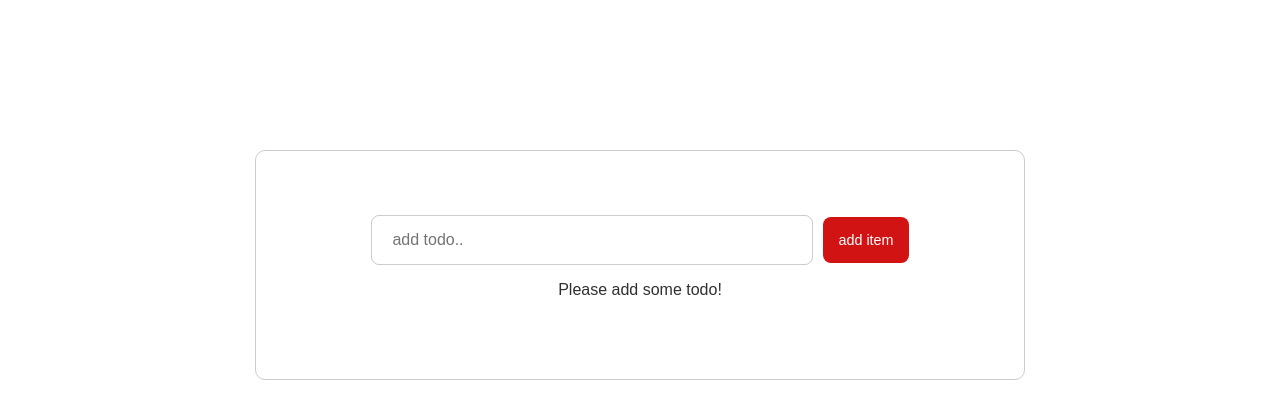
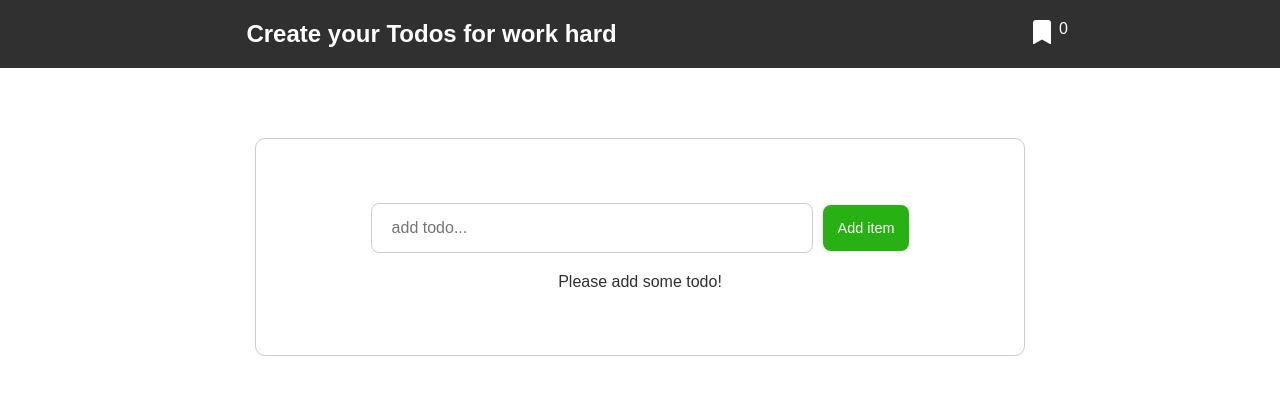
Before and after one commit to siavashmhi/todo-app, a React (Create React App) app: page / in a window 1280 px wide. Shown: the top 418 px of the page. Built offline with nearby package versions, Linux system fonts and the light colour scheme.

Commit message:
add codes

```diff
--- a/package.json
+++ b/package.json
@@ -11,6 +11,7 @@
     "axios": "1.1.2",
     "react": "18.2.0",
     "react-dom": "18.2.0",
+    "react-icons": "^4.4.0",
     "react-scripts": "4.0.0"
   },
   "devDependencies": {
--- a/src/components/mytodo/mytodo.module.css
+++ b/src/components/mytodo/mytodo.module.css
@@ -15,7 +15,6 @@
   border: none;
   padding: 6px;
   cursor: pointer;
-  border: 1px solid #303030;
   color: #303030;
   background-color: #fff;
   border-radius: 3px;
@@ -24,6 +23,21 @@
 .completeBtn,
 .removeBtn {
   margin-left: 15px;
+}
+
+.editBtn {
+  color: #27b112;
+  border: 1px solid #27b112;
+}
+
+.completeBtn {
+  border: 1px solid #085cec;
+  color: #085cec;
+}
+
+.removeBtn {
+  border: 1px solid #dd0d0d;
+  color: #dd0d0d;
 }
 
 .completed {
--- /dev/null
+++ b/src/components/navbar/Navbar.jsx
@@ -0,0 +1,19 @@
+import React from 'react';
+import { BsFillBookmarkFill } from 'react-icons/bs'
+import styles from './navbar.module.css'
+
+const Navbar = ({todos}) => {
+    return (
+        <div className={styles.container}>
+            <div className={styles.navContainer}>
+                <h2>Create your Todos for work hard</h2>
+                <div className={styles.countContainer}>
+                    <BsFillBookmarkFill color='#fff' fontSize='1.5rem' />
+                    <span className={styles.counter}>{todos.length}</span>
+                </div>
+            </div>
+        </div>
+    );
+};
+
+export default Navbar;
--- /dev/null
+++ b/src/components/navbar/navbar.module.css
@@ -0,0 +1,28 @@
+.container {
+    background-color: #303030;
+    padding: 20px;
+    color: #fff;
+}
+
+.container h2 {
+    text-align: start;
+    margin-left: 20px;
+}
+
+.navContainer {
+    display: flex;
+    justify-content: space-around;
+    align-items: center;
+}
+
+.countContainer {
+    position: relative;
+}
+
+.counter {
+    position: absolute;
+    width: 20px;
+    height: 100%;
+    top: 0;
+    right: 1;
+}
--- a/src/components/todo-app/TodoApp.jsx
+++ b/src/components/todo-app/TodoApp.jsx
@@ -1,6 +1,7 @@
 import React, { useState } from "react";
 import TodoForm from "../todo-form/TodoForm";
 import TodoList from "../todo-list/TodoList";
+import Navbar from "../navbar/Navbar";
 import styles from "./todoApp.module.css";
 
 const TodoApp = () => {
@@ -46,6 +47,8 @@ const TodoApp = () => {
   }
 
   return (
+    <>
+      <Navbar todos={todos} />
       <div className={styles.container}>
         <TodoForm addTodoHandler={addTodoHandler} />
         <div className={styles.todoListContainer}>
@@ -54,6 +57,7 @@ const TodoApp = () => {
           onDelete={removeHandler} editHandler={editHandler} />
         </div>
       </div>
+    </>
   );
 };
 
--- a/src/components/todo-app/todoApp.module.css
+++ b/src/components/todo-app/todoApp.module.css
@@ -8,7 +8,7 @@
   border-radius: 10px;
   padding: 4rem;
   margin: 0 auto;
-  margin-top: 150px;
+  margin-top: 70px;
 }
 
 .todoListContainer {
--- a/src/components/todo-form/TodoForm.jsx
+++ b/src/components/todo-form/TodoForm.jsx
@@ -1,8 +1,11 @@
-import React, { useState } from 'react';
+import React, { useState, useEffect, useRef } from 'react';
 import styles from './todoForm.module.css'
 
 const TodoForm = ({addTodoHandler, edit}) => {
-    const [todo, setTodo] = useState("")
+    const [todo, setTodo] = useState(edit ? edit.text : "")
+    const inputRef = useRef(null)
+
+    useEffect(() => {inputRef.current.focus()},[])
 
     const changeHandler = event => {
         setTodo(event.target.value)
@@ -20,17 +23,15 @@ const TodoForm = ({addTodoHandler, edit}) => {
 
     return (
         <form onSubmit={submitHandler} className={styles.formContainer}>
-            {
-                edit ?
-                    <>
-                        <input type="text" value={todo} onChange={changeHandler} placeholder='update todo...' />
-                        <button type='submit'>update</button>
-                    </> :
-                    <>
-                        <input type="text" value={todo} onChange={changeHandler} placeholder='add todo..' />
-                        <button type='submit'>add item</button>
-                    </>
-            }
+            <div className={`${edit && styles.updateTodo}`}>
+                <input type="text" value={todo}
+                    onChange={changeHandler}
+                    placeholder={edit ? 'update todo...' : 'add todo...'}
+                    ref={inputRef} />
+                <button type='submit'>
+                    {edit ? 'Update' : 'Add item'}
+                </button>
+            </div>
         </form>
     );
 };
--- a/src/components/todo-form/todoForm.module.css
+++ b/src/components/todo-form/todoForm.module.css
@@ -8,7 +8,7 @@
 }
 
 .formContainer button {
-  background-color: rgb(210, 19, 19);
+  background-color: #27b112;
   padding: 15px;
   cursor: pointer;
   color: #fff;
@@ -17,3 +17,10 @@
   border: none;
   font-size: 0.9rem;
 }
+
+.formContainer .updateTodo button {
+  width: 400px;
+  margin-top: 15px;
+  background-color: rgb(218, 17, 17);
+  color: #fff;
+}
--- a/src/components/todo-list/todoList.module.css
+++ b/src/components/todo-list/todoList.module.css
@@ -8,4 +8,5 @@
 
 .message {
   color: #303030;
+  margin-top: 20px;
 }
--- a/src/styles.css
+++ b/src/styles.css
@@ -2,3 +2,8 @@
   font-family: sans-serif;
   text-align: center;
 }
+
+* {
+  padding: 0;
+  margin: 0;
+}
```
Also changed, not shown: 1 other file (tests, documents, lock files or other folders). Lines whose indentation alone changed are shown as unchanged.
